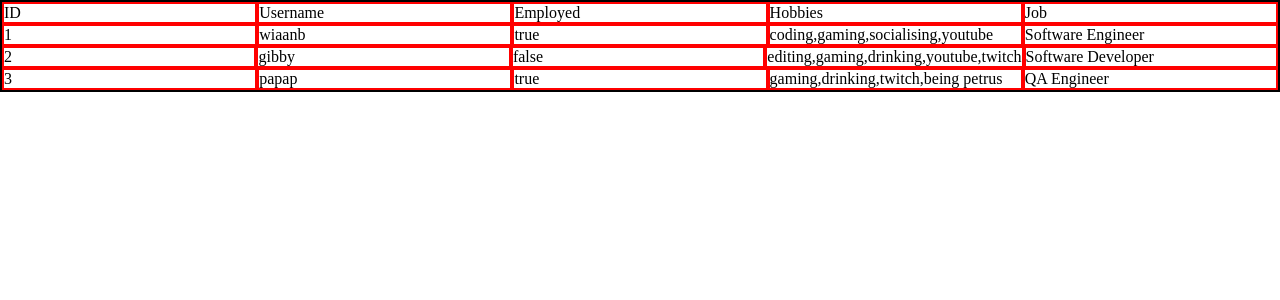
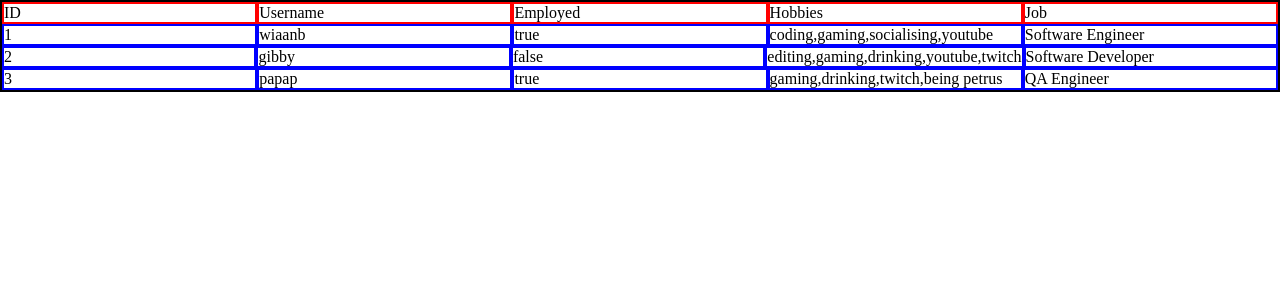
Before and after one commit to WiaanB/basic_crud, a React (Create React App) app: page / in a window 1280 px wide. Shown: the top 300 px of the page. Built offline with nearby package versions, Linux system fonts and the light colour scheme.

Commit message:
styling specific for the values vs headers

```diff
--- a/src/App.scss
+++ b/src/App.scss
@@ -16,5 +16,10 @@
       list-style: none;
       border: solid 2px red;
     }
+
+    .grid-column-value {
+      list-style: none;
+      border: solid 2px blue;
+    }
   }
 }
--- a/src/components/Grid.tsx
+++ b/src/components/Grid.tsx
@@ -49,7 +49,7 @@ function Grid(props: { Users: User[] }) {
                         return <div className="grid-columns" style={{ gridTemplateColumns: `repeat(${visibleColumns.length}, 1fr)` }}>{
                             visibleColumns.length && visibleColumns.map((col: {[key: string]: any}, index: string) => {
                                 let value = String(flatUser[col.col_field])
-                                return <li key={`${col.col_title}-${value}-${index}`} className="grid-column-header">{value}</li>
+                                return <li key={`${col.col_title}-${value}-${index}`} className="grid-column-value">{value}</li>
                             })
                         }</div>
                     })}
```
